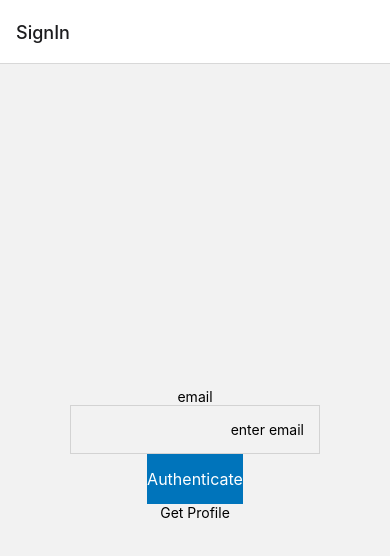
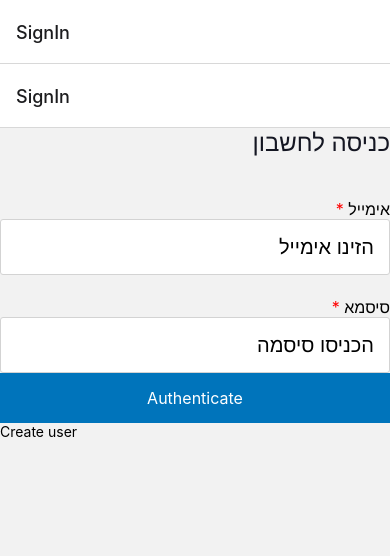
Before and after one commit to asandler77/nestmessenger, a React Native app in the folder clients/: screen /SignIn in a window 390 px wide. Shown: the top 556 px of the page. Built offline with nearby package versions, Linux system fonts and the light colour scheme.

Commit message:
Auth navigator was added.

```diff
--- a/clients/src/components/Messenger.tsx
+++ /dev/null
@@ -1,10 +0,0 @@
-import React, { ReactElement } from 'react';
-import { Text, View } from 'react-native';
-
-export const Messenger = () => {
-  return (
-    <View style={{ flex: 1, alignItems: 'center', justifyContent: 'center' }}>
-      <Text>Messenger</Text>
-    </View>
-  );
-};
--- a/clients/src/components/SignIn.tsx
+++ /dev/null
@@ -1,73 +0,0 @@
-import React from 'react';
-import { Text, TouchableOpacity, View } from 'react-native';
-import { useForm } from 'react-hook-form';
-import { FormInput } from './common/form/FormInput';
-import { Button } from './common/buttons/Button';
-import AsyncStorage from '@react-native-async-storage/async-storage';
-
-export interface EmailSignInObj {
-  email: string;
-}
-
-export const SignIn = () => {
-  const { control, handleSubmit } = useForm<EmailSignInObj>();
-
-  const getTokenId = (): Promise<string> =>
-    AsyncStorage.getItem('authToken').then(token => {
-      if (token) {
-        return token;
-      } else {
-        const newToken = 'qwertyuiolkjhgfdsdfghjk';
-        return AsyncStorage.setItem('authToken', newToken).then(() => newToken);
-      }
-    });
-
-  const getProfile = async () => {
-    const url = 'http://192.168.214.249:3000/auth/create';
-    const networkOptions = {
-      method: 'POST',
-      headers: {
-        'Content-Type': 'application/json',
-      },
-      body: JSON.stringify({
-        userName: 'Anna9',
-        password: 'lada',
-      }),
-    };
-    fetch(url, networkOptions).then(res => res.json());
-  };
-
-  const onHandleSubmit = () => {
-    const url = 'http://192.168.61.249:3000/auth/login';
-    const networkOptions = {
-      method: 'POST',
-      headers: {
-        'Content-Type': 'application/json',
-      },
-      body: JSON.stringify({
-        userName: 'Anna91',
-        password: 'lada',
-      }),
-    };
-    fetch(url, networkOptions)
-      .then(res => res.json())
-      .then(data => {
-        AsyncStorage.setItem('authToken', data.access_token);
-      });
-  };
-
-  return (
-    <View
-      style={{
-        flex: 1,
-        justifyContent: 'center',
-        alignItems: 'center',
-      }}>
-      <FormInput name="email" control={control} title={'email'} placeholder={'enter email'} />
-      <Button btnLabel={'Authenticate'} onPress={handleSubmit(onHandleSubmit)} />
-      <TouchableOpacity onPress={getProfile}>
-        <Text>Get Profile</Text>
-      </TouchableOpacity>
-    </View>
-  );
-};
--- a/clients/src/components/common/form/FormInput.tsx
+++ b/clients/src/components/common/form/FormInput.tsx
@@ -1,6 +1,6 @@
-import React, { ReactElement } from 'react';
-import { Text, StyleSheet, TextInput, TextStyle } from 'react-native';
-import { Control, Controller } from 'react-hook-form';
+import React, { ReactElement } from "react";
+import { StyleSheet, Text, TextInput, TextStyle } from "react-native";
+import { Control, Controller } from "react-hook-form";
 
 interface Props {
   name: string;
@@ -31,15 +31,17 @@ export const FormInput = (props: Props): ReactElement => {
     numberOfLines = 1,
     multiline = false,
   } = props;
-  const { customTitleStyle, customInputStyle, customErrorStyle } = props;
-  const rtlStyle: TextStyle = isRTL ? { textAlign: isRTL ? 'right' : 'left' } : {};
+  const {customTitleStyle, customInputStyle, customErrorStyle} = props;
+  const rtlStyle: TextStyle = isRTL
+    ? {textAlign: isRTL ? 'right' : 'left'}
+    : {};
   const keyboardType = onlyNumbers ? 'number-pad' : 'default';
   return (
     <Controller
       name={name}
       rules={rules}
       control={control}
-      render={({ field: { onChange, onBlur, value }, fieldState: { error } }) => (
+      render={({field: {onChange, onBlur, value}, fieldState: {error}}) => (
         <>
           {title && (
             <Text style={[rtlStyle, customTitleStyle]}>
@@ -53,13 +55,20 @@ export const FormInput = (props: Props): ReactElement => {
             onChangeText={onChange}
             placeholder={placeholder}
             secureTextEntry={secureTextEntry}
-            style={[styles.input, rtlStyle, { borderColor: error ? 'red' : 'lightgray' }, customInputStyle]}
+            style={[
+              styles.input,
+              rtlStyle,
+              {borderColor: error ? 'red' : 'lightgray'},
+              customInputStyle,
+            ]}
             keyboardType={keyboardType}
             numberOfLines={numberOfLines}
             multiline={multiline}
           />
           {error && (
-            <Text style={[styles.errorText, rtlStyle, customErrorStyle]}>{rules?.required || 'שדה זה הינו חובה'}</Text>
+            <Text style={[styles.errorText, rtlStyle, customErrorStyle]}>
+              {rules?.required || 'שדה זה הינו חובה'}
+            </Text>
           )}
         </>
       )}
--- /dev/null
+++ b/clients/src/consts.ts
@@ -0,0 +1,15 @@
+export const SIGN_UP = {
+  TITLE: 'כניסה לחשבון',
+  FIRST_NAME_TITLE: 'שם פרטי',
+  FIRST_NAME_PLACEHOLDER: 'הזינו שם פרטי',
+  LAST_NAME_TITLE: 'שם משפחה',
+  LAST_NAME_PLACEHOLDER: 'הזינו שם משפחה',
+  USERNAME_TITLE: 'אימייל',
+  USERNAME_PLACEHOLDER: 'הזינו אימייל',
+  PASSWORD_TITLE: 'סיסמא',
+  PASSWORD_PLACEHOLDER: 'הזינו סיסמא',
+  BUTTON: 'שליחה',
+  INPUT_ERROR_TEXT: 'הינו שדה חובה',
+  ALTER_TITLE: 'או היכנסו עם',
+  ERR_LABEL: 'אירעה שגיאה',
+};
--- a/clients/src/navigation/AppNavigator.tsx
+++ b/clients/src/navigation/AppNavigator.tsx
@@ -1,7 +1,7 @@
 import React from 'react';
-import { Messenger } from '../components/Messenger';
-import { SignIn } from '../components/SignIn';
-import { createNativeStackNavigator } from '@react-navigation/native-stack';
+import {createNativeStackNavigator} from '@react-navigation/native-stack';
+import {Messenger} from '../pages/Messenger/Messenger';
+import {AuthNavigator} from './AuthNavigator';
 
 export const RootStack = createNativeStackNavigator();
 
@@ -12,7 +12,7 @@ export const AppNavigator = () => {
       {isSignedIn ? (
         <RootStack.Screen name="Messenger" component={Messenger} />
       ) : (
-        <RootStack.Screen name="SignIn" component={SignIn} />
+        <RootStack.Screen name="SignIn" component={AuthNavigator} />
       )}
     </RootStack.Navigator>
   );
--- /dev/null
+++ b/clients/src/navigation/AuthNavigator.tsx
@@ -0,0 +1,16 @@
+import React from 'react';
+import {Text, View} from 'react-native';
+import {createNativeStackNavigator} from '@react-navigation/native-stack';
+import {SignIn} from '../pages/Authentication/SignIn';
+import {SignUp} from '../pages/Authentication/SignUp';
+
+const AuthNav = createNativeStackNavigator();
+
+export const AuthNavigator = () => {
+  return (
+    <AuthNav.Navigator>
+      <AuthNav.Screen name={'SignIn'} component={SignIn} />
+      <AuthNav.Screen name={'SignUp'} component={SignUp} />
+    </AuthNav.Navigator>
+  );
+};
--- /dev/null
+++ b/clients/src/pages/Authentication/SignIn.tsx
@@ -0,0 +1,119 @@
+import React from 'react';
+import {StyleSheet, Text, TouchableOpacity} from 'react-native';
+import {useForm} from 'react-hook-form';
+import AsyncStorage from '@react-native-async-storage/async-storage';
+import {FormInput} from '../../components/common/form/FormInput';
+import {Button} from '../../components/common/buttons/Button';
+import {SIGN_UP} from '../../consts';
+import {CONSTANT_COLORS} from '../../constants/Colors';
+import {BaseText} from '../../constants/BaseText';
+
+export interface EmailSignInObj {
+  email: string;
+}
+
+export const SignIn = () => {
+  const {control, handleSubmit} = useForm<EmailSignInObj>();
+
+  const getTokenId = (): Promise<string> =>
+    AsyncStorage.getItem('authToken').then(token => {
+      if (token) {
+        return token;
+      } else {
+        const newToken = 'qwertyuiolkjhgfdsdfghjk';
+        return AsyncStorage.setItem('authToken', newToken).then(() => newToken);
+      }
+    });
+
+  const getProfile = async () => {
+    const url = 'http://192.168.214.249:3000/auth/create';
+    const networkOptions = {
+      method: 'POST',
+      headers: {
+        'Content-Type': 'application/json',
+      },
+      body: JSON.stringify({
+        userName: 'Anna9',
+        password: 'lada',
+      }),
+    };
+    fetch(url, networkOptions).then(res => res.json());
+  };
+
+  const onHandleSubmit = () => {
+    const url = 'http://192.168.61.249:3000/auth/login';
+    const networkOptions = {
+      method: 'POST',
+      headers: {
+        'Content-Type': 'application/json',
+      },
+      body: JSON.stringify({
+        userName: 'Anna91',
+        password: 'lada',
+      }),
+    };
+    fetch(url, networkOptions)
+      .then(res => res.json())
+      .then(data => {
+        AsyncStorage.setItem('authToken', data.access_token);
+      });
+  };
+
+  return (
+    <>
+      <BaseText text={SIGN_UP.TITLE} customTextStyle={styles.title} />
+
+      <FormInput
+        name="email"
+        control={control}
+        title={SIGN_UP.USERNAME_TITLE}
+        customInputStyle={styles.inputContainer}
+        placeholder={SIGN_UP.USERNAME_PLACEHOLDER}
+        customTitleStyle={styles.usernameInputTitle}
+        rules={{
+          required: `${SIGN_UP.USERNAME_TITLE} ${SIGN_UP.INPUT_ERROR_TEXT}`,
+        }}
+      />
+
+      <FormInput
+        name="password"
+        control={control}
+        title={SIGN_UP.PASSWORD_TITLE}
+        customInputStyle={styles.inputContainer}
+        customTitleStyle={styles.usernameInputTitle}
+        placeholder={'הכניסו סיסמה'}
+        rules={{
+          required: `${SIGN_UP.USERNAME_TITLE} ${SIGN_UP.INPUT_ERROR_TEXT}`,
+        }}
+      />
+
+      <Button
+        btnLabel={'Authenticate'}
+        onPress={handleSubmit(onHandleSubmit)}
+      />
+      <TouchableOpacity onPress={getProfile}>
+        <Text>Create user</Text>
+      </TouchableOpacity>
+    </>
+  );
+};
+
+const styles = StyleSheet.create({
+  title: {
+    marginBottom: 20,
+    fontSize: 24,
+  },
+  inputContainer: {
+    fontSize: 20,
+    borderRadius: 3,
+    backgroundColor: CONSTANT_COLORS.ALWAYS_WHITE,
+  },
+  btnContainer: {
+    marginTop: 32,
+    marginBottom: 40,
+  },
+  usernameInputTitle: {
+    fontSize: 16,
+    marginTop: 22,
+  },
+});
--- /dev/null
+++ b/clients/src/pages/Authentication/SignUp.tsx
@@ -0,0 +1,10 @@
+import React from 'react';
+import {Text, View} from 'react-native';
+
+export const SignUp = () => {
+  return (
+    <View style={{flex: 1, alignItems: 'center', justifyContent: 'center'}}>
+      <Text>Messenger</Text>
+    </View>
+  );
+};
--- /dev/null
+++ b/clients/src/pages/Messenger/Messenger.tsx
@@ -0,0 +1,10 @@
+import React from 'react';
+import {Text, View} from 'react-native';
+
+export const Messenger = () => {
+  return (
+    <View style={{flex: 1, alignItems: 'center', justifyContent: 'center'}}>
+      <Text>Messenger</Text>
+    </View>
+  );
+};
--- a/clients/src/pages/types.ts
+++ /dev/null
@@ -1,4 +0,0 @@
-export enum MainStackScreensNames {
-  MAIN = 'Main',
-  AUTH_NAVIGATOR = 'AuthNavigator',
-}
```
